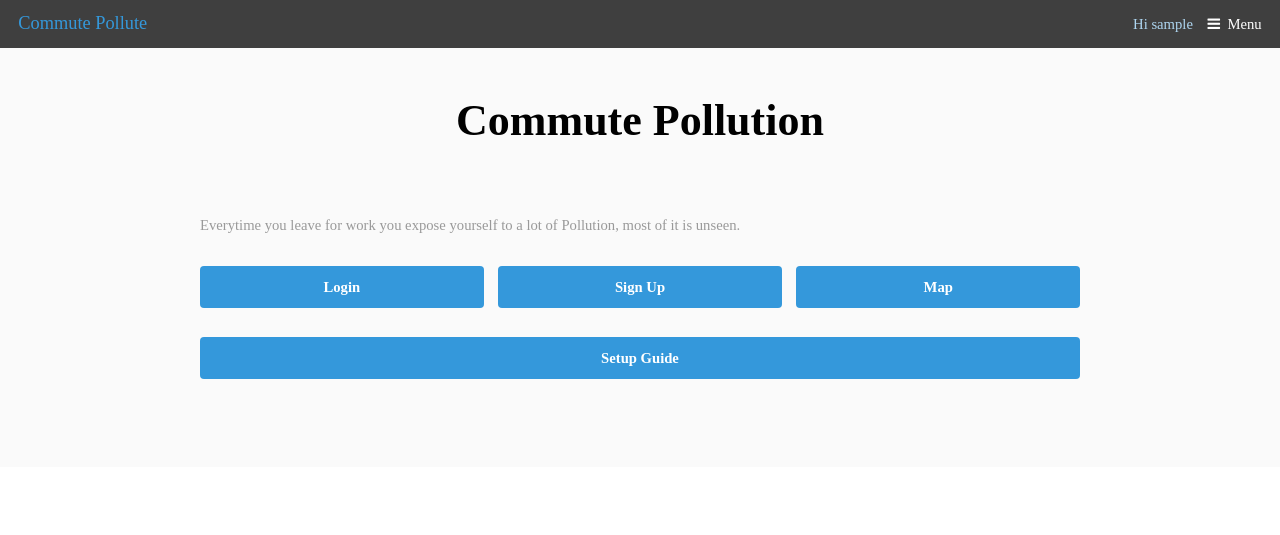
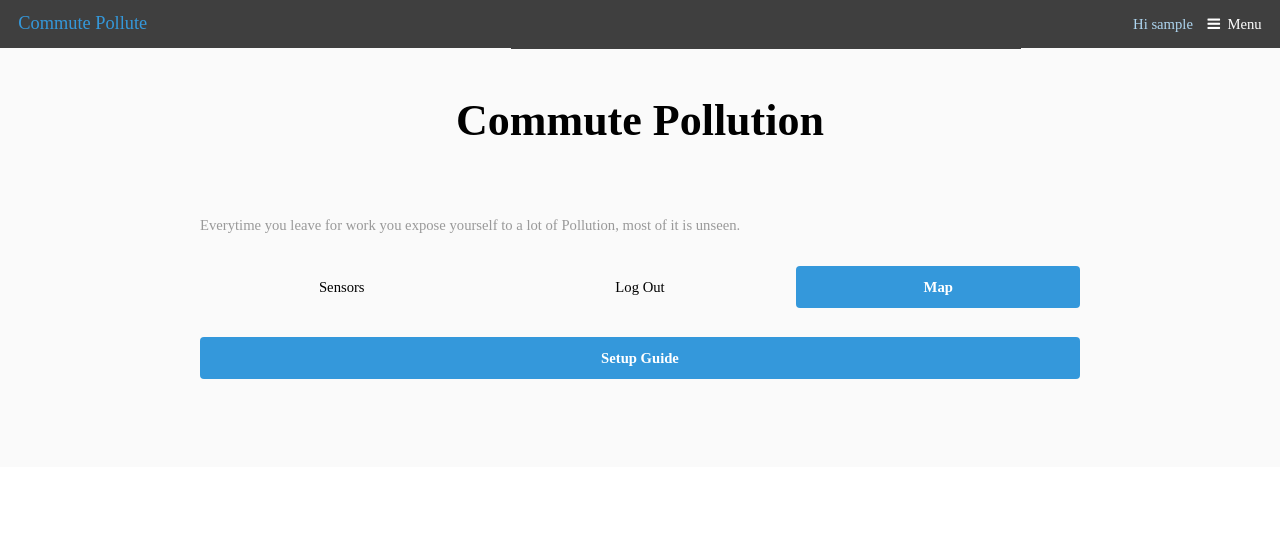
Before and after one commit to ioangogo/pollutionCommute_Sever, a Flask app: page / in a window 1280 px wide. Shown: the top 535 px of the page. Run offline with Flask 2, Linux system fonts and the light colour scheme; the visitor is signed in with stand-in values (Sample User, id 1); data comes from the database, SQL or seed files in the repository; some web fonts are replaced.

Commit message:
Hide the auth options if the user is logged in
Hide the auth options and show the logout and sensors buttons insted

```diff
--- a/server/templates/index.html
+++ b/server/templates/index.html
@@ -21,8 +21,14 @@
                             <div class="flex flex2">
                                 <div class="col col2 align-center">
                                     <ul class="actions fit">
+                                        {% if not current_user.is_authenticated %}
                                         <li><a href="{{url_for('auth.login')}}" class="button fit">Login</a></li>
                                         <li><a href="{{url_for('auth.signup')}}" class="button fit">Sign Up</a></li>
+                                        {% endif %}
+                                        {% if current_user.is_authenticated %}
+					                    <li><a href="{{url_for('views.sensors')}}">Sensors</a></li>
+					                    <li><a href="{{url_for('auth.logout')}}">Log Out</a></li>
+					                    {% endif %}
                                         <li><a href="{{url_for('views.map')}}" class="button fit">Map</a></li>
                                     </ul>
                                 </div>
```
